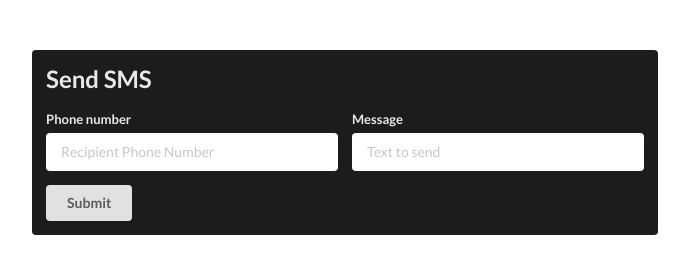
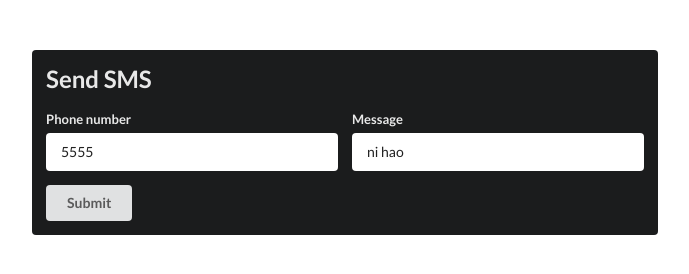
Before and after one commit to Dcwind/E-sms, a website: page views/index.html in a window 1280 px wide. Shown: the whole page, without its empty margins (295-984 px from the left). Drawn offline with nearby package versions, Linux system fonts and the light colour scheme; files whose address does not match are found by name.

Commit message:
value for testing

```diff
--- a/views/index.html
+++ b/views/index.html
@@ -17,11 +17,11 @@
                       <div class="two fields">
                         <div class="field">
                           <label>Phone number</label>
-                          <input placeholder="Recipient Phone Number" id="number" type="tel">
+                          <input placeholder="Recipient Phone Number"  value= "5555" id="number" type="tel">
                         </div>
                         <div class="field">
                           <label>Message</label>
-                          <input placeholder="Text to send" id="text" type="text">
+                          <input placeholder="Text to send" value= "ni hao" id="text" type="text">
                         </div>
                       </div>
 
```
